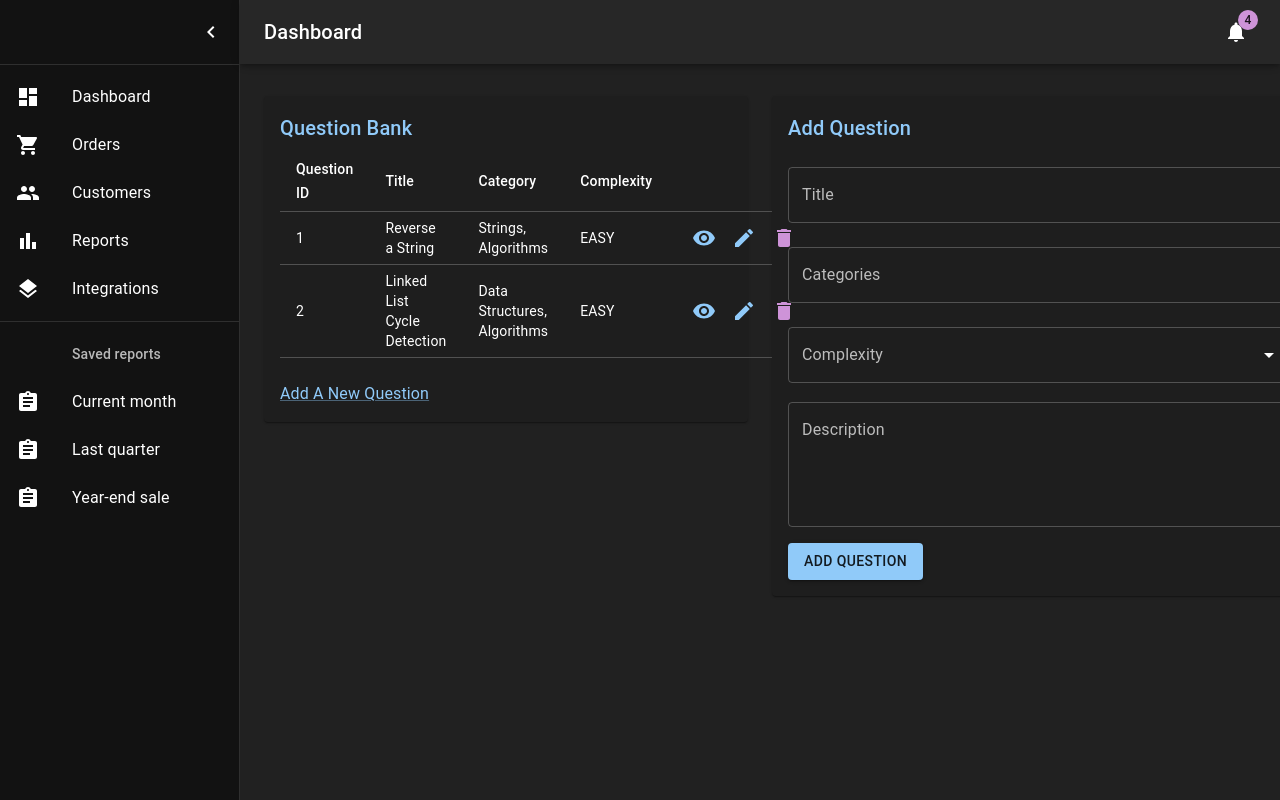
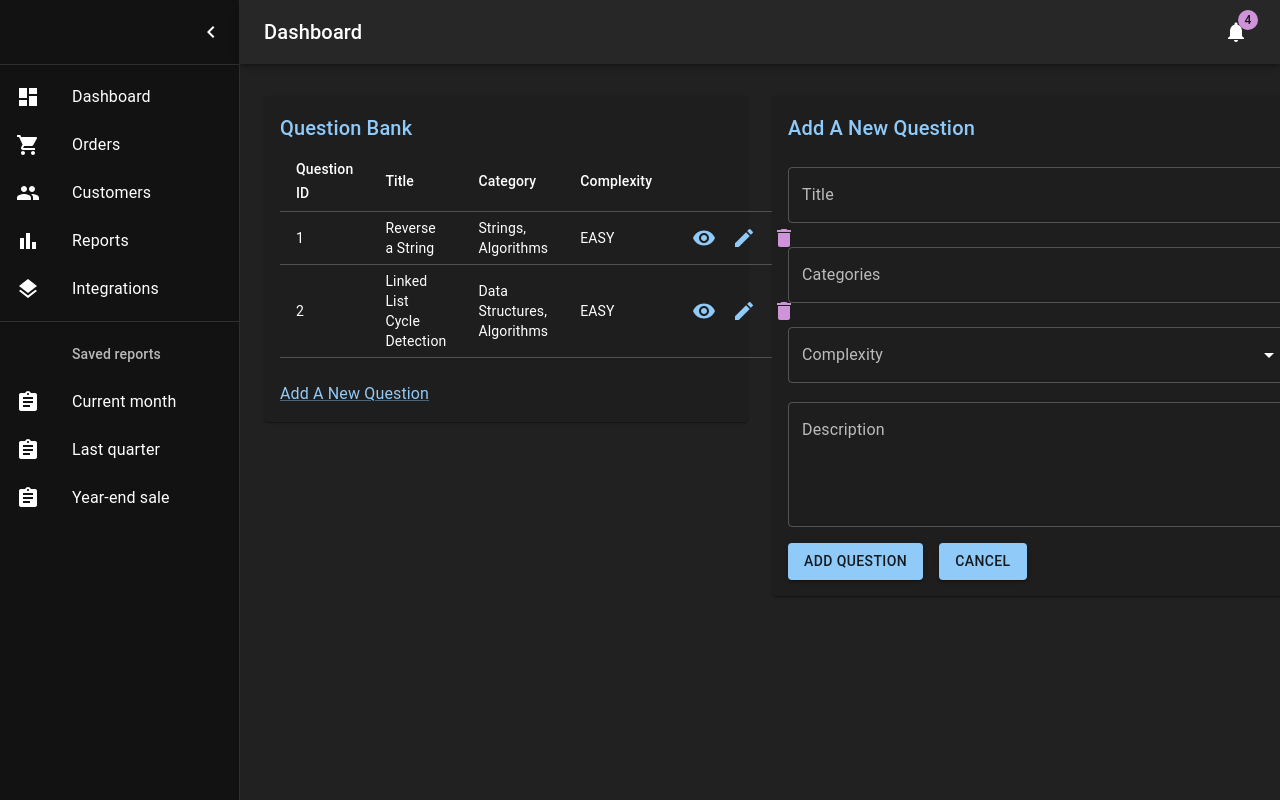
Before and after one commit to PeanutButters93/ay2324s1-course-assessment-g53, a React (Create React App) app in the folder frontend/: page / in a window 1280 px wide. Both pictures are taken after a click on the link "Add A New Question". Built offline with nearby package versions, Linux system fonts and the light colour scheme; the HTML template or start-up script is replaced by a standard one.

Commit message:
Add cancel button to AddQuestion.js

```diff
--- a/frontend/src/dashboard/AddQuestion.js
+++ b/frontend/src/dashboard/AddQuestion.js
@@ -14,6 +14,7 @@ const AddQuestion = (props) => {
     const setViewPage = props.setViewPage;
     const checkEmpty = props.checkEmpty;
     const addQuestion = props.addQuestion;
+    const selectedQuestion = props.selectedQuestion;
     const setSelectedQuestion = props.setSelectedQuestion;
     // const checkDuplicates = props.checkDuplicates;
     // const checkDuplicateTitle = props.checkDuplicateTitle;
@@ -56,9 +57,16 @@ const AddQuestion = (props) => {
         setViewPage(true);
     };
 
+    const handleCancel = () => {
+        setAddPage(false);
+        if (selectedQuestion != null) {
+            setViewPage(true);
+        }
+    };
+
     return (
         <div>
-            <Title>Add Question</Title>
+            <Title>Add A New Question</Title>
             <TextField
               fullWidth
               label={'Title'}
@@ -116,9 +124,15 @@ const AddQuestion = (props) => {
             <Button
                 variant="contained"
                 color="primary"
-                sx={{ marginTop: 2 }}
+                sx={{ marginTop: 2, marginRight: 2 }}
                 onClick={handleAdd}
             >Add Question</Button>
+            <Button
+                variant="contained"
+                color="primary"
+                sx={{ marginTop: 2 }}
+                onClick={handleCancel}
+            >Cancel</Button>
         </div>
     )
 };
--- a/frontend/src/dashboard/Dashboard.js
+++ b/frontend/src/dashboard/Dashboard.js
@@ -291,6 +291,7 @@ export default function Dashboard() {
                                   setViewPage={ setViewPage }
                                   checkEmpty={ checkEmpty }
                                   addQuestion={ addQuestion }
+                                  selectedQuestion={ selectedQuestion }
                                   setSelectedQuestion={ setSelectedQuestion }
                                 />
                             </Paper>
--- a/frontend/src/dashboard/Orders.js
+++ b/frontend/src/dashboard/Orders.js
@@ -24,7 +24,6 @@ export default function Orders(props) {
         setAddPage(true);
         setViewPage(false);
         setEditPage(false);
-        setSelectedQuestion(null);
     }
 
     const handleViewClick = question => {
```
